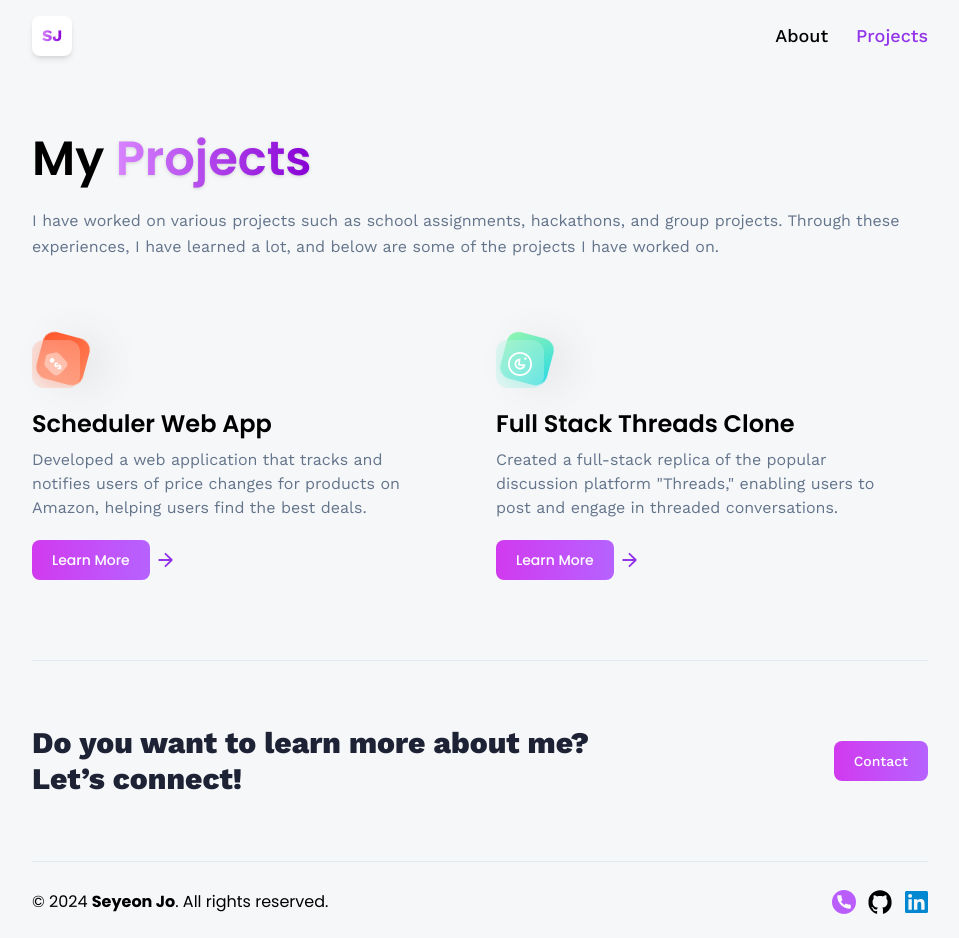
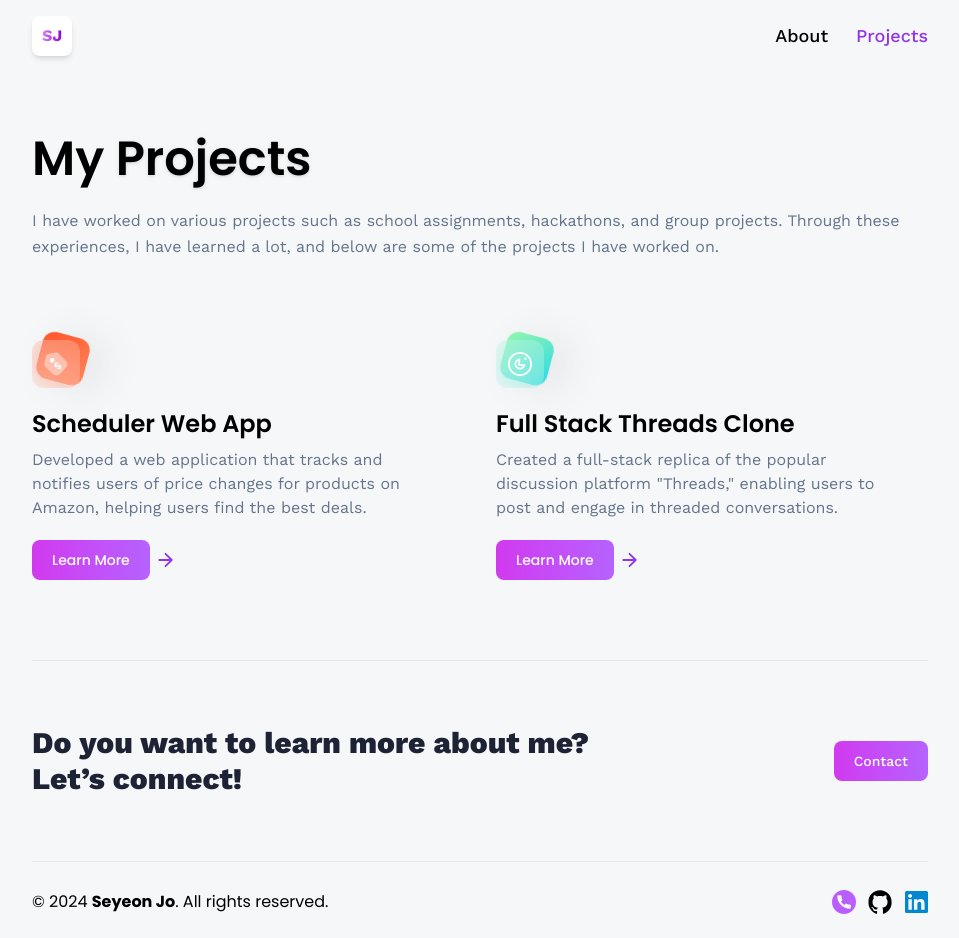
Before and after one commit to Seyeon-Jo/syj-3d-portfolio, a React (Vite) app: page /projects in a window 1280 px wide. Shown: the whole page, without its empty margins (160-1119 px from the left). Built offline with nearby package versions, Linux system fonts and the light colour scheme; no server answers.

Commit message:
Update Projects.jsx - change font color to black

```diff
--- a/src/pages/Projects.jsx
+++ b/src/pages/Projects.jsx
@@ -9,7 +9,7 @@ const Projects = () => {
     <section className="max-container">
       <h1 className="head-text">
         My{" "}
-        <span className="purple-gradient_text drop-shadow font-semibold">
+        <span className="drop-shadow font-semibold">
           Projects
         </span>
       </h1>
@@ -44,7 +44,7 @@ const Projects = () => {
                   to={project.caseLink}
                   target="_blank"
                   rel="noopener noreferrer"
-                  className="btn font-semibold text-purple-600"
+                  className="btn font-semibold text-black-600"
                 >
                   Learn More
                 </Link>
@@ -58,7 +58,7 @@ const Projects = () => {
                   to={project.githubLink}
                   target="_blank"
                   rel="noopener noreferrer"
-                  className="btn font-semibold text-purple-600"
+                  className="btn font-semibold text-black-600"
                 >
                   Github
                 </Link> */}
```
